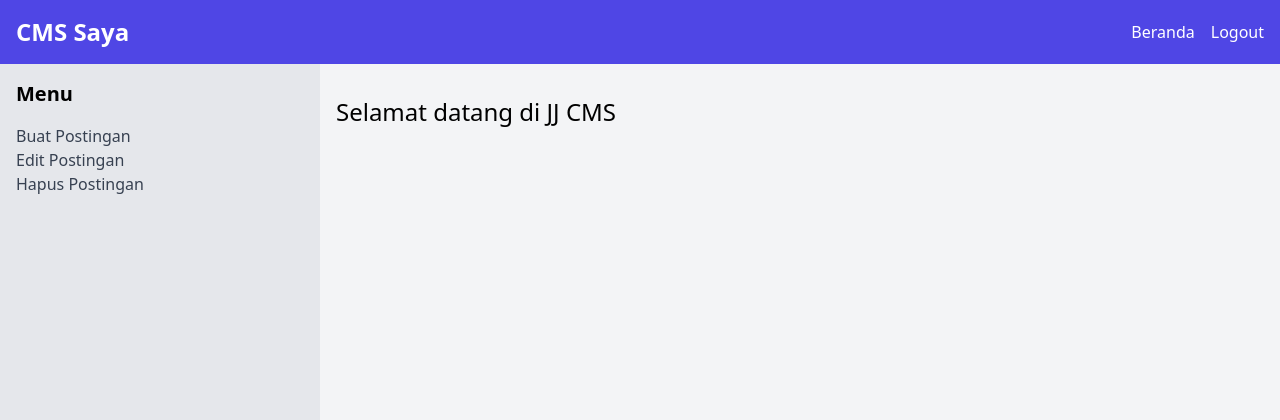
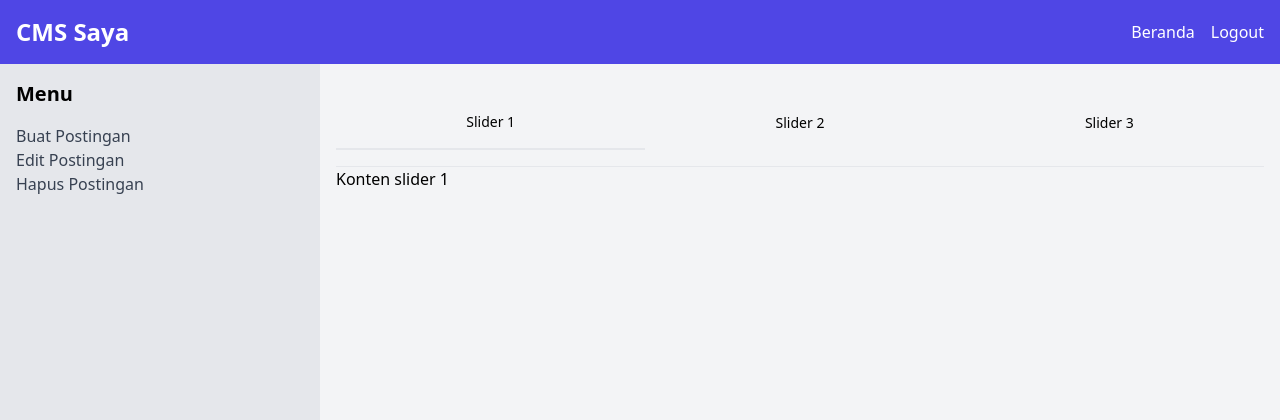
Before and after one commit to thejgdt/NativeCMS, a PHP site: page / in a window 1280 px wide. Shown: the top 420 px of the page. Run offline with PHP 8.4, Linux system fonts and the light colour scheme; the visitor is signed in with stand-in values (Sample User, id 1).

Commit message:
feat: add dynamic slider for multiple content with the help of javascript

```diff
--- a/konten.php
+++ b/konten.php
@@ -1,3 +1,54 @@
 <div class="content w-full mx-auto mt-8 px-4">
-    <h1 class="text-2xl text-bold">Selamat datang di JJ CMS</h1>
+    <!-- Tabs -->
+    <div class="border-b border-gray-200">
+        <nav class="mb-4 flex" aria-label="Tabs">
+            <button onclick="openTab(event, 'slider1')" class="group relative w-1/3 py-4 px-1 border-b-2 font-medium text-sm focus:outline-none focus:border-indigo-500" aria-current="page" id="defaultOpen">
+                Slider 1
+            </button>
+            <button onclick="openTab(event, 'slider2')" class="group relative w-1/3 py-4 px-1 border-b-2 font-medium text-sm focus:outline-none focus:border-indigo-500">
+                Slider 2
+            </button>
+            <button onclick="openTab(event, 'slider3')" class="group relative w-1/3 py-4 px-1 border-b-2 font-medium text-sm focus:outline-none focus:border-indigo-500">
+                Slider 3
+            </button>
+        </nav>
+    </div>
+
+    <!-- Slide 1 -->
+    <div id="slider1" class="hidden">
+        <!-- Konten slider 1 -->
+        <p>Konten slider 1</p>
+    </div>
+
+    <!-- Slide 2 -->
+    <div id="slider2" class="hidden">
+        <!-- Konten slider 2 -->
+        <p>Konten slider 2</p>
+    </div>
+
+    <!-- Slide 3 -->
+    <div id="slider3" class="hidden">
+        <!-- Konten slider 3 -->
+        <p>Konten slider 3</p>
+    </div>
 </div>
+
+<script>
+    document.getElementById("defaultOpen").click();
+
+    function openTab(evt, tabName) {
+        // Mengambil semua elemen dengan kelas "hidden" dan menyembunyikannya
+        var tabs = document.getElementsByClassName("hidden");
+        for (var i = 0; i < tabs.length; i++) {
+            tabs[i].style.display = "none";
+        }
+        // Mengambil semua tombol tab dan menghapus kelas "active"
+        var tabButtons = document.getElementsByTagName("button");
+        for (var i = 0; i < tabButtons.length; i++) {
+            tabButtons[i].className = tabButtons[i].className.replace(" border-b-2", "");
+        }
+        // Menampilkan tab yang dipilih dan menandai tombol tab sebagai aktif
+        document.getElementById(tabName).style.display = "block";
+        evt.currentTarget.className += " border-b-2";
+    }
+</script>
```
